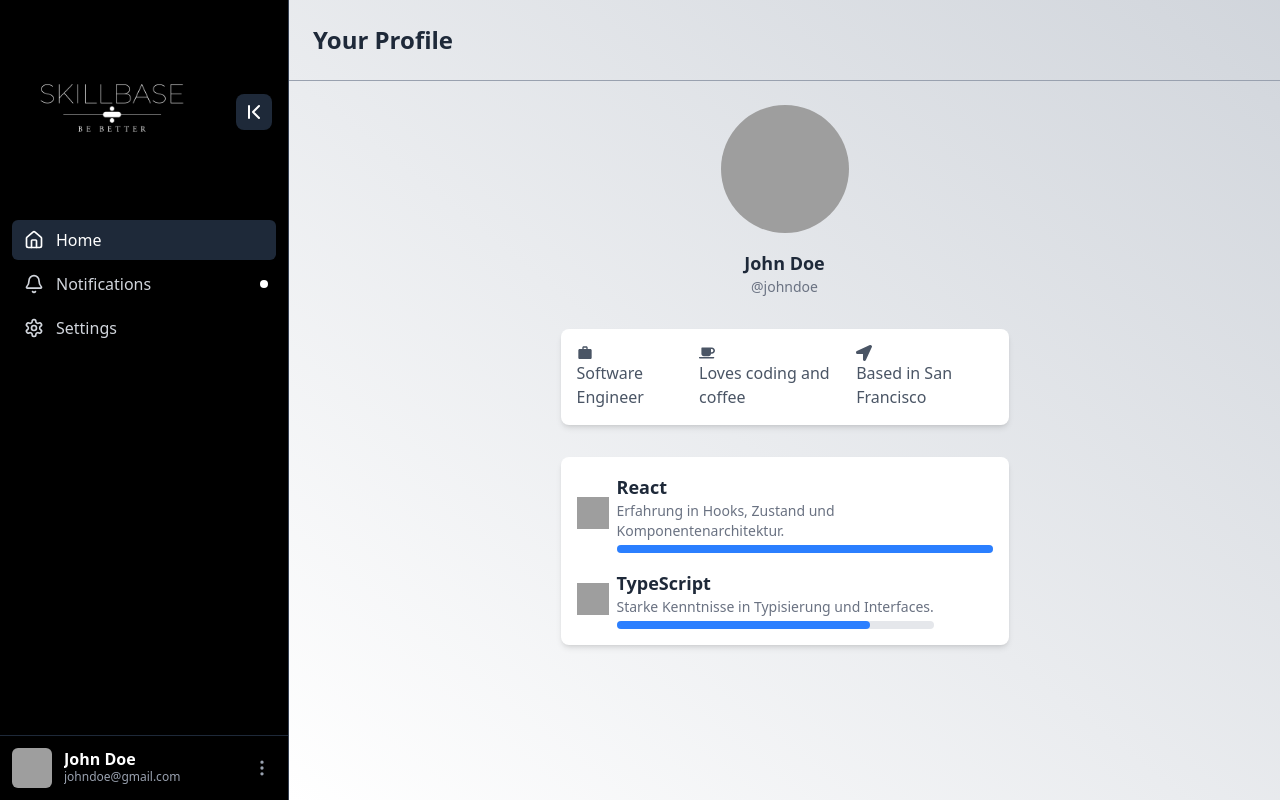
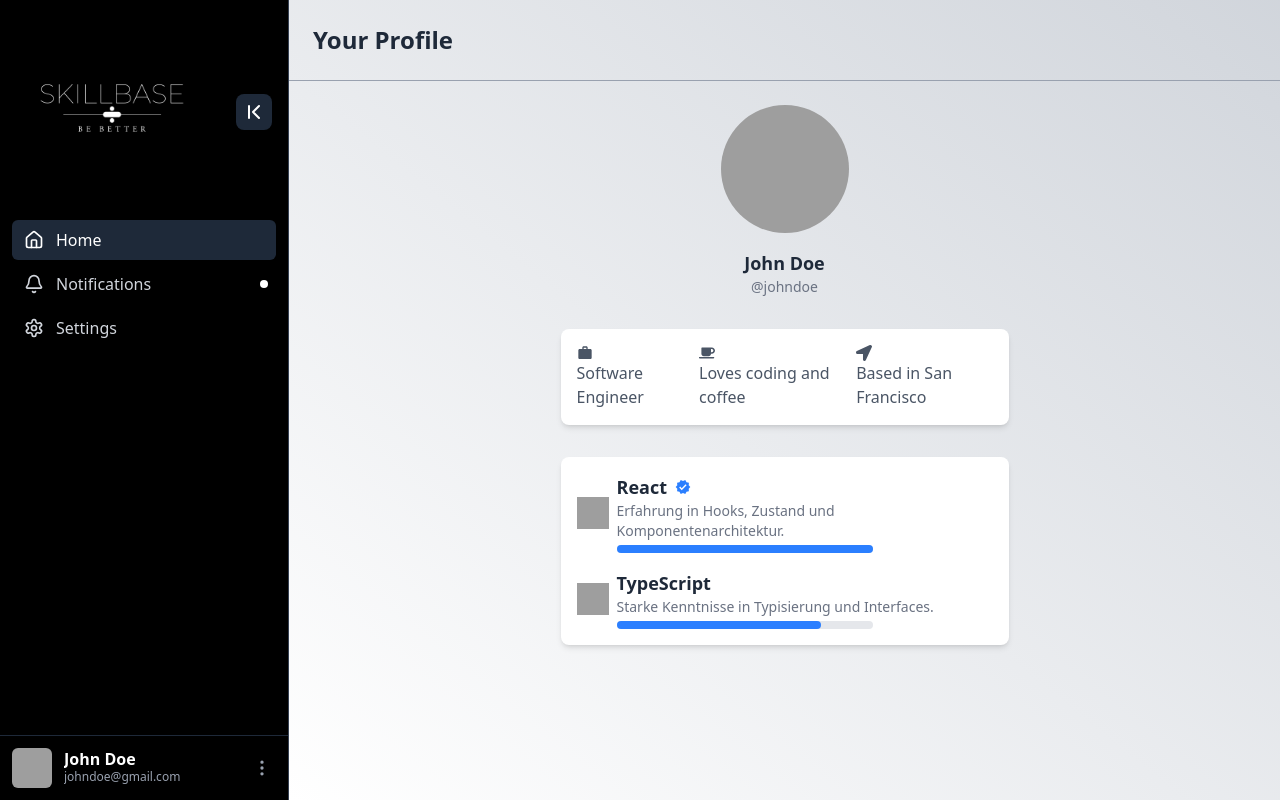
Before and after one commit to zahntheo/Skillbase, a React (Vite) app in the folder client/: page /home in a window 1280 px wide. Built offline with nearby package versions, Linux system fonts and the light colour scheme; grey boxes are pictures that could not be loaded.

Commit message:
added verification batch

```diff
--- a/client/src/elements/home/SkillCard.tsx
+++ b/client/src/elements/home/SkillCard.tsx
@@ -2,6 +2,8 @@ import React from 'react';
 
 
 import { Skill } from '../../assets/types/skills';
+
+import { MdVerified } from "react-icons/md";
 
 
 interface ProfileCardProps {
@@ -15,14 +17,20 @@ const ProfileCard: React.FC<ProfileCardProps> = ({ skills }) => (
                 <div key={skill.id} className="flex items-center space-x-2">
                     <img src={skill.iconUrl} alt={skill.title} className="w-8 h-8" />
                     <div>
-                        <h3 className="text-lg font-semibold text-gray-800">{skill.title}</h3>
+                        <div className="flex items-center space-x-2">
+                            <h3 className="text-lg font-semibold text-gray-800">{skill.title}</h3>
+                            {skill.isVerified && (
+                                <MdVerified className='text-blue-500'/>
+                                )}
+                        </div>
                         <p className="text-sm text-gray-500">{skill.description}</p>
-                        <div className="max-w-md bg-gray-200 rounded-full h-2 mt-1">
+                        <div className="w-64 bg-gray-200 rounded-full h-2 mt-1">
                             <div
                                 className="bg-blue-500 h-2 rounded-full"
                                 style={{ width: `${(skill.level / 5) * 100}%` }}
                             />
                         </div>
+
                     </div>
                 </div>
             ))}
```
